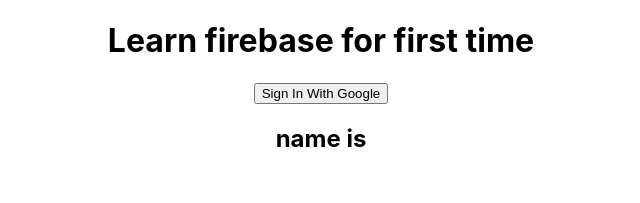
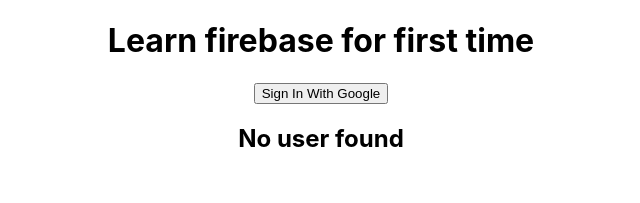
Before and after one commit to sowrovsarkar63/firebase-authentication-with-react, a React (Create React App) app: page / in a window 1280 px wide. Shown: the top 203 px of the page, without its empty margins (319-959 px from the left). Built offline with nearby package versions, Linux system fonts and the light colour scheme.

Commit message:
Showing logged in user info succesfully

```diff
--- a/src/App.js
+++ b/src/App.js
@@ -13,9 +13,14 @@
         signInWithPopup(auth, googleProvider)
             .then((result) => {
                 // The signed-in user info.
-                const LoginUser = result.user;
+                const { displayName, email, photoURL } = result.user;
+                const LoginUser = {
+                    name: displayName,
+                    email: email,
+                    photo: photoURL,
+                };
                 setloggedInuser(LoginUser);
-                console.log(loggedInuser);
+
                 // ...
             })
             .catch((err) => {
@@ -43,11 +48,17 @@
         <div className="App">
             <h1>Learn firebase for first time </h1>
             <button onClick={handleClick}>Sign In With Google </button>
-
-            {/* <button onClick={}>Sign In With Github</button> */}
-            <div>
-                <h2>name is {loggedInuser.displayName}</h2>
-            </div>
+            <br />
+            {loggedInuser.email ? (
+                <div>
+                    <h2>Welocme To {loggedInuser.name}</h2>
+                    <h3>Email: {loggedInuser.email}</h3>
+                    <img src={loggedInuser.photo} alt="" />
+                </div>
+            ) : (
+                <h2>No user found</h2>
+            )}
+            {console.log(loggedInuser.photo)}
         </div>
     );
 }
```
